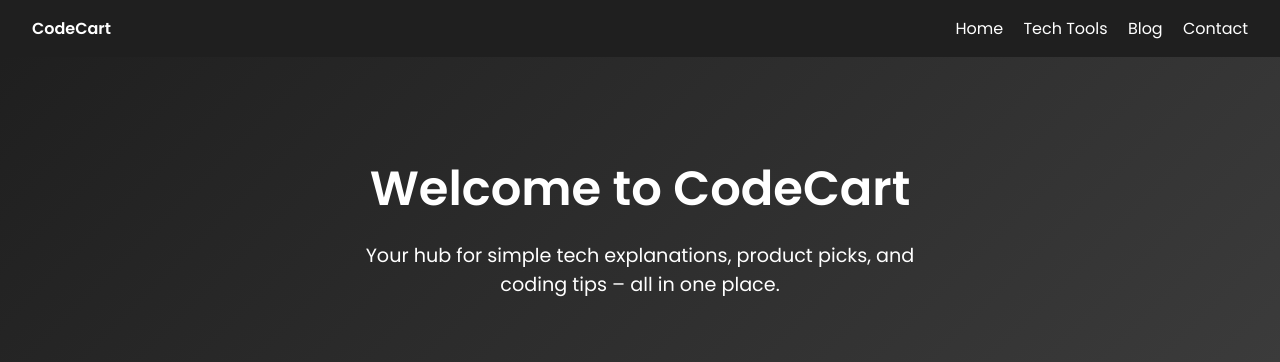
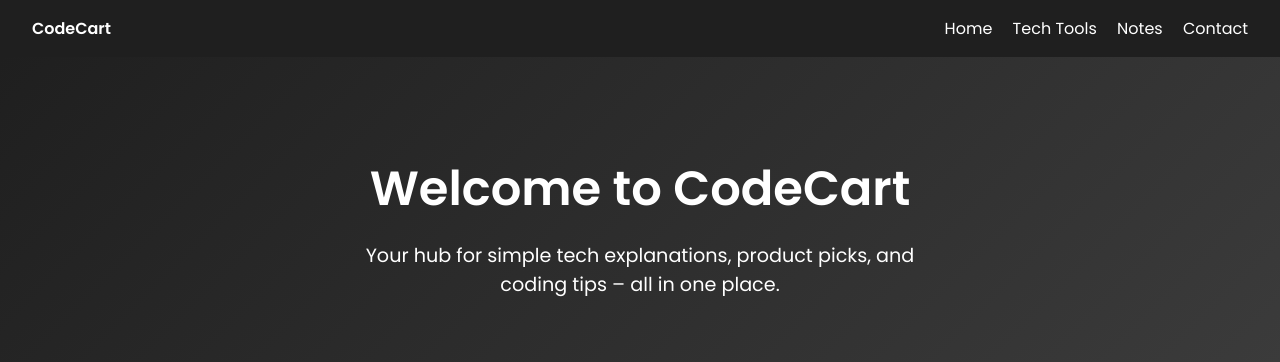
Before and after one commit to Riddiman108/code-cart, a Flask app: page / in a window 1280 px wide. Shown: the top 362 px of the page. Run offline with Flask 3, Linux system fonts and the light colour scheme.

Commit message:
Add Notes page to navigation bar

```diff
--- a/templates/index.html
+++ b/templates/index.html
@@ -67,12 +67,12 @@
 <body>
     <header>
         <div><strong>CodeCart</strong></div>
-        <nav>
-            <a href="/">Home</a>
-            <a href="/tools">Tech Tools</a>
-            <a href="/blog">Blog</a>
-            <a href="/contact">Contact</a>
-        </nav>
+    <nav>
+  <a href="/">Home</a>
+  <a href="/tools">Tech Tools</a>
+  <a href="/notes">Notes</a>
+  <a href="/contact">Contact</a>
+</nav>
     </header>
 
     <div class="hero">
```
